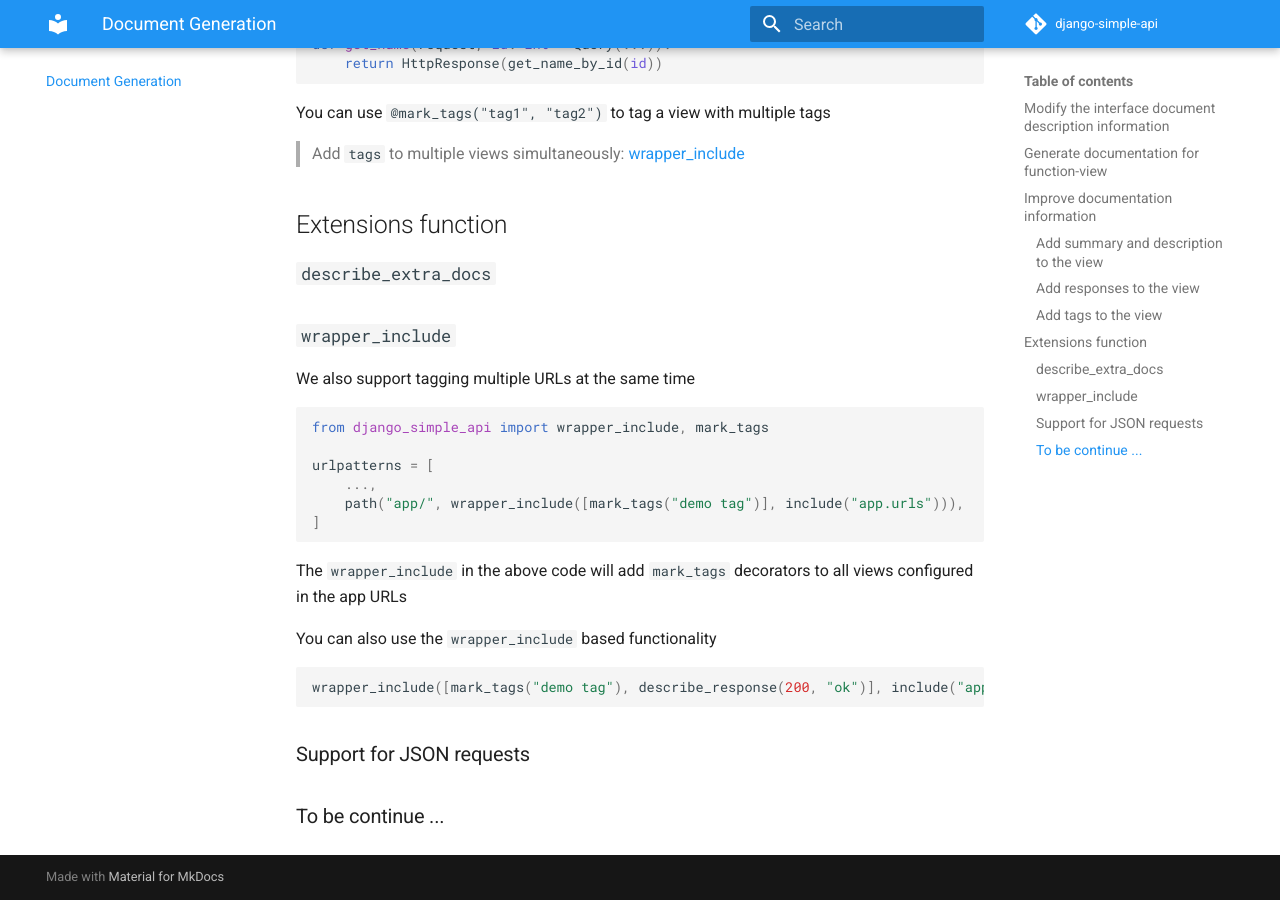
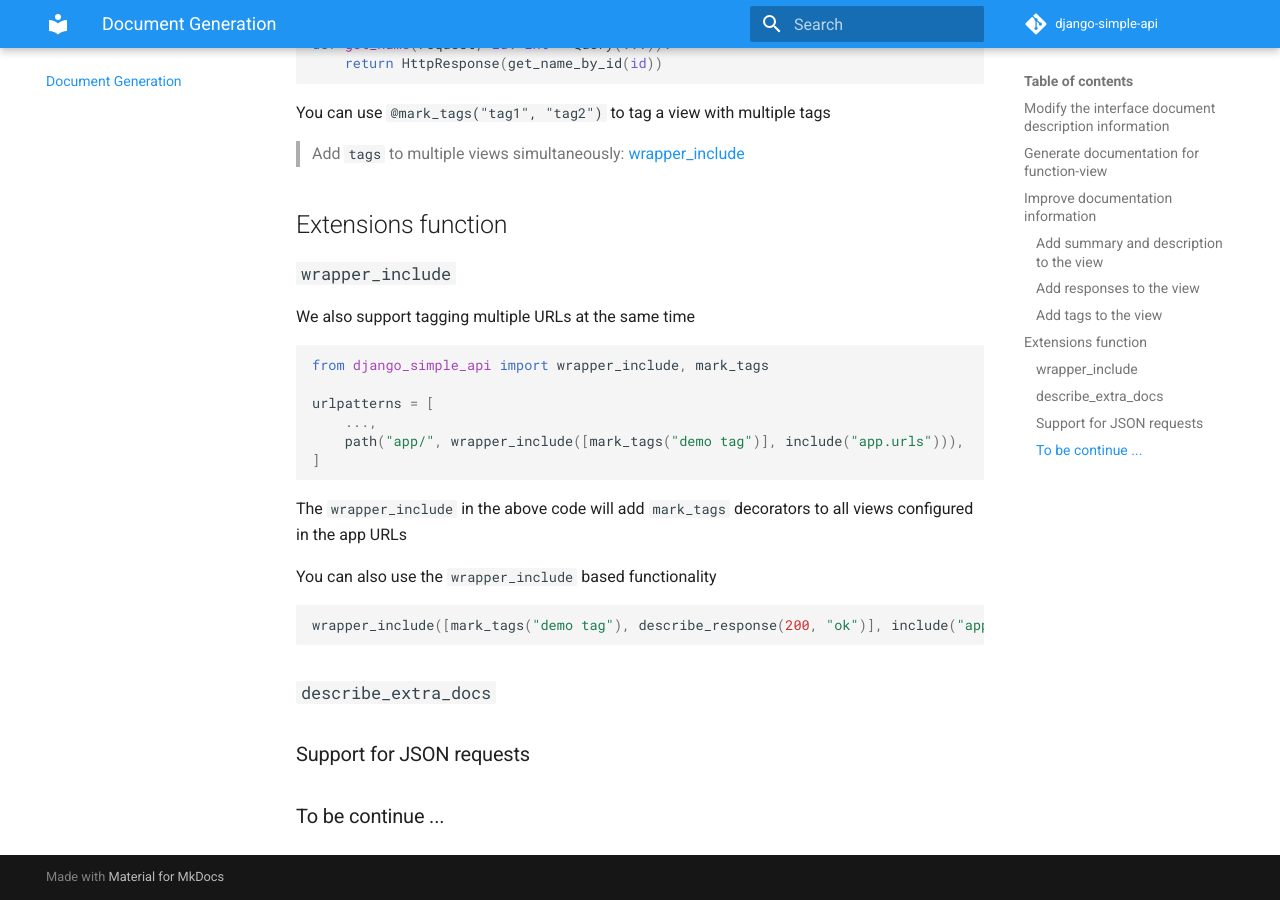
Before and after one commit to Django-Simple-API/django-simple-api, an MkDocs documentation site: the page built from docs/document-generation.md, in a window 1280 px wide and 900 px high, scrolled down 5462 px. Built offline with MkDocs 1.6.1 and Material for MkDocs 9.7.7, drawn with Linux system fonts in a browser that asks for light colours; comment, search, counter and statistics services are not loaded; some of the changed lines change nothing that is shown.

Commit message:
update docs

````diff
--- a/docs/document-generation.md
+++ b/docs/document-generation.md
@@ -253,8 +253,6 @@ You can use `@mark_tags("tag1", "tag2")` to tag a view with multiple tags
 
 ## Extensions function
 
-### `describe_extra_docs`
-
 ### `wrapper_include`
 
 We also support tagging multiple URLs at the same time
@@ -276,5 +274,8 @@ You can also use the `wrapper_include` based functionality
 wrapper_include([mark_tags("demo tag"), describe_response(200, "ok")], include("app.urls"))
 ```
 
+### `describe_extra_docs`
+
 ### Support for JSON requests
+
 ### To be continue ...
````
